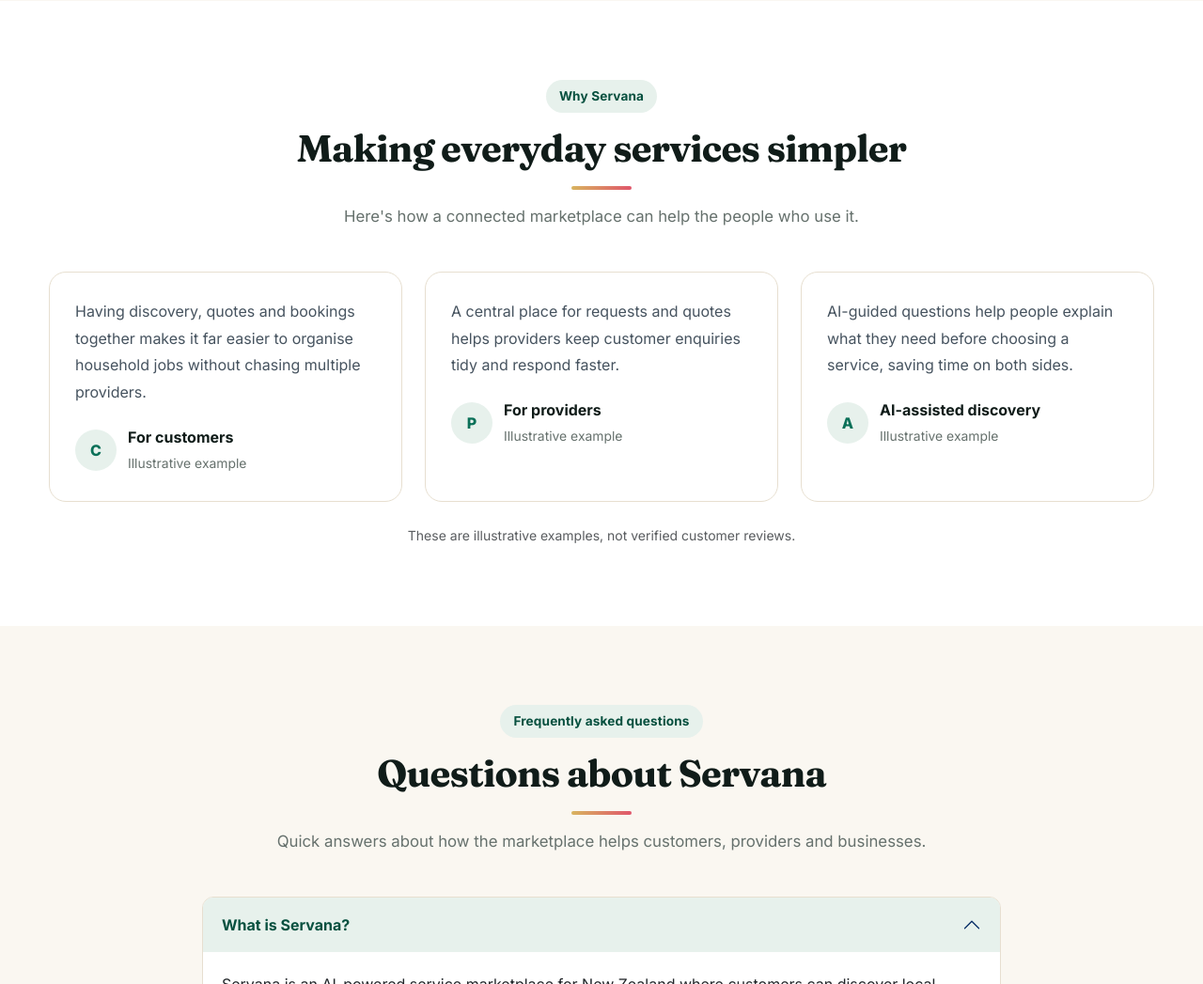
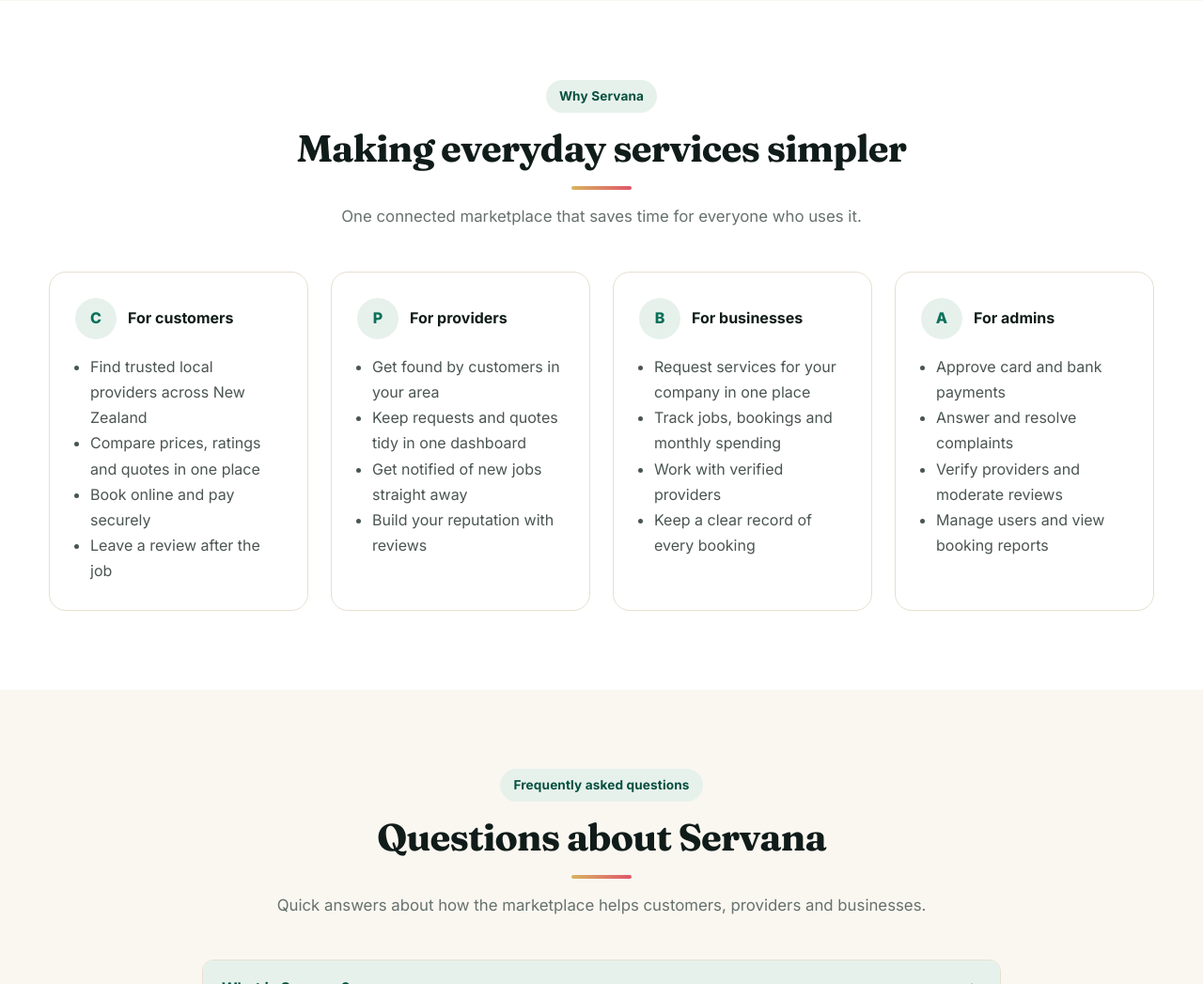
Before and after one commit to jenidunston-creator/MultiServiceMarketplace, a Django app: page / in a window 1280 px wide. Shown: the part 5453-6500 px from the top of the page at 94% size. Run offline with Django 5.2, Linux system fonts and the light colour scheme; data that the repository does not hold is empty.

Commit message:
Home page benefits and reviews

```diff
--- a/MultiServiceMarketplace/urls.py
+++ b/MultiServiceMarketplace/urls.py
@@ -6,12 +6,13 @@ from django.views.generic import TemplateView
 
 from accounts import views as account_views
 from communication import views as communication_views
+from services import views as services_views
 
 urlpatterns = [
     path('admin/', admin.site.urls),
 
     # home page
-    path('', TemplateView.as_view(template_name='home.html'), name='home'),
+    path('', services_views.home, name='home'),
 
     # apps
     path('accounts/', include('accounts.urls')),
--- a/services/views.py
+++ b/services/views.py
@@ -8,6 +8,7 @@ from accounts.decorators import role_required
 from accounts.models import User
 from .forms import ServiceListingForm
 from .models import ServiceCategory, ServiceProviderService
+from bookings.models import Review
 
 
 def with_ratings(queryset):
@@ -24,6 +25,15 @@ def can_manage(user, listing):
     if user.is_superuser or user.role == User.Role.ADMIN:
         return True
     return listing.provider.user_id == user.id
+
+
+# ---------- HOME PAGE (shows the latest real reviews) ----------
+def home(request):
+    reviews = (Review.objects.filter(is_approved=True)
+               .exclude(comment='')
+               .select_related('customer__user', 'provider', 'booking__service')
+               .order_by('-created_at')[:3])
+    return render(request, 'home.html', {'home_reviews': reviews})
 
 
 # ---------- READ (list + search + filter) ----------
--- a/templates/home.html
+++ b/templates/home.html
@@ -921,49 +921,106 @@
         </div>
     </section>
 
-    <!-- ===== WHY SERVANA (illustrative, not reviews) ===== -->
+    <!-- ===== WHY SERVANA ===== -->
     <section class="section" id="why-servana" aria-labelledby="why-title">
         <div class="container">
 
             <div class="section-heading">
                 <span class="eyebrow">Why Servana</span>
                 <h2 id="why-title">Making everyday services simpler</h2>
-                <p>Here's how a connected marketplace can help the people who use it.</p>
+                <p>One connected marketplace that saves time for everyone who uses it.</p>
+            </div>
+
+            <div class="row row-cols-1 row-cols-md-2 row-cols-lg-4 g-4">
+                <div class="col">
+                    <article class="testimonial-card h-100">
+                        <div class="testimonial-person mb-3">
+                            <div class="person-avatar" aria-hidden="true">C</div>
+                            <div><strong>For customers</strong></div>
+                        </div>
+                        <ul class="ps-3 mb-0">
+                            <li>Find trusted local providers across New Zealand</li>
+                            <li>Compare prices, ratings and quotes in one place</li>
+                            <li>Book online and pay securely</li>
+                            <li>Leave a review after the job</li>
+                        </ul>
+                    </article>
+                </div>
+                <div class="col">
+                    <article class="testimonial-card h-100">
+                        <div class="testimonial-person mb-3">
+                            <div class="person-avatar" aria-hidden="true">P</div>
+                            <div><strong>For providers</strong></div>
+                        </div>
+                        <ul class="ps-3 mb-0">
+                            <li>Get found by customers in your area</li>
+                            <li>Keep requests and quotes tidy in one dashboard</li>
+                            <li>Get notified of new jobs straight away</li>
+                            <li>Build your reputation with reviews</li>
+                        </ul>
+                    </article>
+                </div>
+                <div class="col">
+                    <article class="testimonial-card h-100">
+                        <div class="testimonial-person mb-3">
+                            <div class="person-avatar" aria-hidden="true">B</div>
+                            <div><strong>For businesses</strong></div>
+                        </div>
+                        <ul class="ps-3 mb-0">
+                            <li>Request services for your company in one place</li>
+                            <li>Track jobs, bookings and monthly spending</li>
+                            <li>Work with verified providers</li>
+                            <li>Keep a clear record of every booking</li>
+                        </ul>
+                    </article>
+                </div>
+                <div class="col">
+                    <article class="testimonial-card h-100">
+                        <div class="testimonial-person mb-3">
+                            <div class="person-avatar" aria-hidden="true">A</div>
+                            <div><strong>For admins</strong></div>
+                        </div>
+                        <ul class="ps-3 mb-0">
+                            <li>Approve card and bank payments</li>
+                            <li>Answer and resolve complaints</li>
+                            <li>Verify providers and moderate reviews</li>
+                            <li>Manage users and view booking reports</li>
+                        </ul>
+                    </article>
+                </div>
+            </div>
+        </div>
+    </section>
+
+    {% if home_reviews %}
+    <!-- ===== REAL REVIEWS FROM CUSTOMERS ===== -->
+    <section class="section section-soft" id="reviews" aria-labelledby="reviews-title">
+        <div class="container">
+
+            <div class="section-heading">
+                <span class="eyebrow">Reviews</span>
+                <h2 id="reviews-title">What customers say</h2>
+                <p>Latest reviews from customers after completed jobs.</p>
             </div>
 
             <div class="row row-cols-1 row-cols-md-3 g-4">
+                {% for review in home_reviews %}
                 <div class="col">
-                    <article class="testimonial-card">
-                        <blockquote>Having discovery, quotes and bookings together makes it far easier to organise household jobs without chasing multiple providers.</blockquote>
+                    <article class="testimonial-card h-100">
+                        <p class="mb-2" aria-label="{{ review.rating }} out of 5">{% for i in "12345" %}{% if forloop.counter <= review.rating %}★{% else %}☆{% endif %}{% endfor %}</p>
+                        <blockquote>{{ review.comment }}</blockquote>
                         <div class="testimonial-person">
-                            <div class="person-avatar" aria-hidden="true">C</div>
-                            <div><strong>For customers</strong><span>Illustrative example</span></div>
+                            <div class="person-avatar" aria-hidden="true">{{ review.customer.user.first_name|default:review.customer.user.username|slice:":1"|upper }}</div>
+                            <div><strong>{{ review.customer.user.first_name|default:review.customer.user.username }}</strong>
+                                <span>{{ review.booking.service.name }} by {{ review.provider.provider_name }}</span></div>
                         </div>
                     </article>
                 </div>
-                <div class="col">
-                    <article class="testimonial-card">
-                        <blockquote>A central place for requests and quotes helps providers keep customer enquiries tidy and respond faster.</blockquote>
-                        <div class="testimonial-person">
-                            <div class="person-avatar" aria-hidden="true">P</div>
-                            <div><strong>For providers</strong><span>Illustrative example</span></div>
-                        </div>
-                    </article>
-                </div>
-                <div class="col">
-                    <article class="testimonial-card">
-                        <blockquote>AI-guided questions help people explain what they need before choosing a service, saving time on both sides.</blockquote>
-                        <div class="testimonial-person">
-                            <div class="person-avatar" aria-hidden="true">A</div>
-                            <div><strong>AI-assisted discovery</strong><span>Illustrative example</span></div>
-                        </div>
-                    </article>
-                </div>
+                {% endfor %}
             </div>
-
-            <p class="text-center text-muted small mt-4 mb-0">These are illustrative examples, not verified customer reviews.</p>
         </div>
     </section>
+    {% endif %}
 
     <!-- ===== FAQ ===== -->
     <section class="section section-soft" id="faq" aria-labelledby="faq-title">
```
